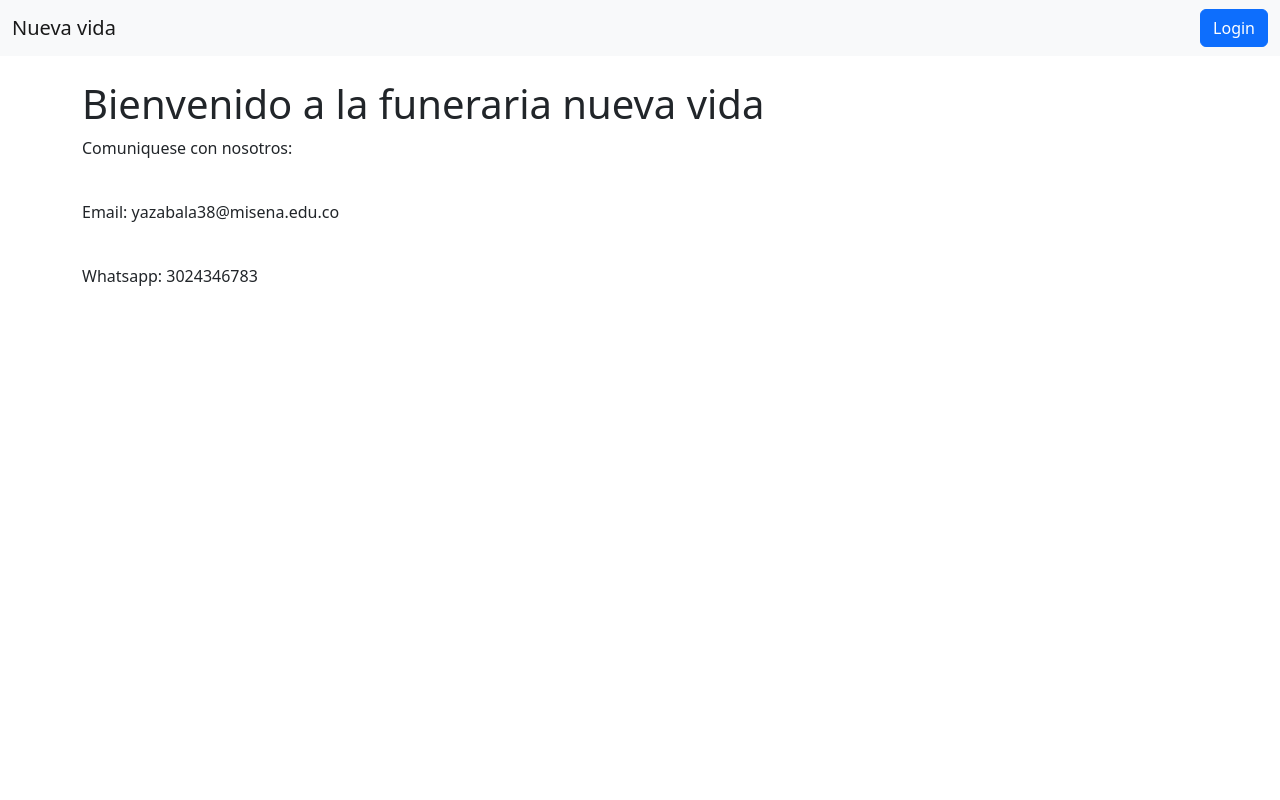
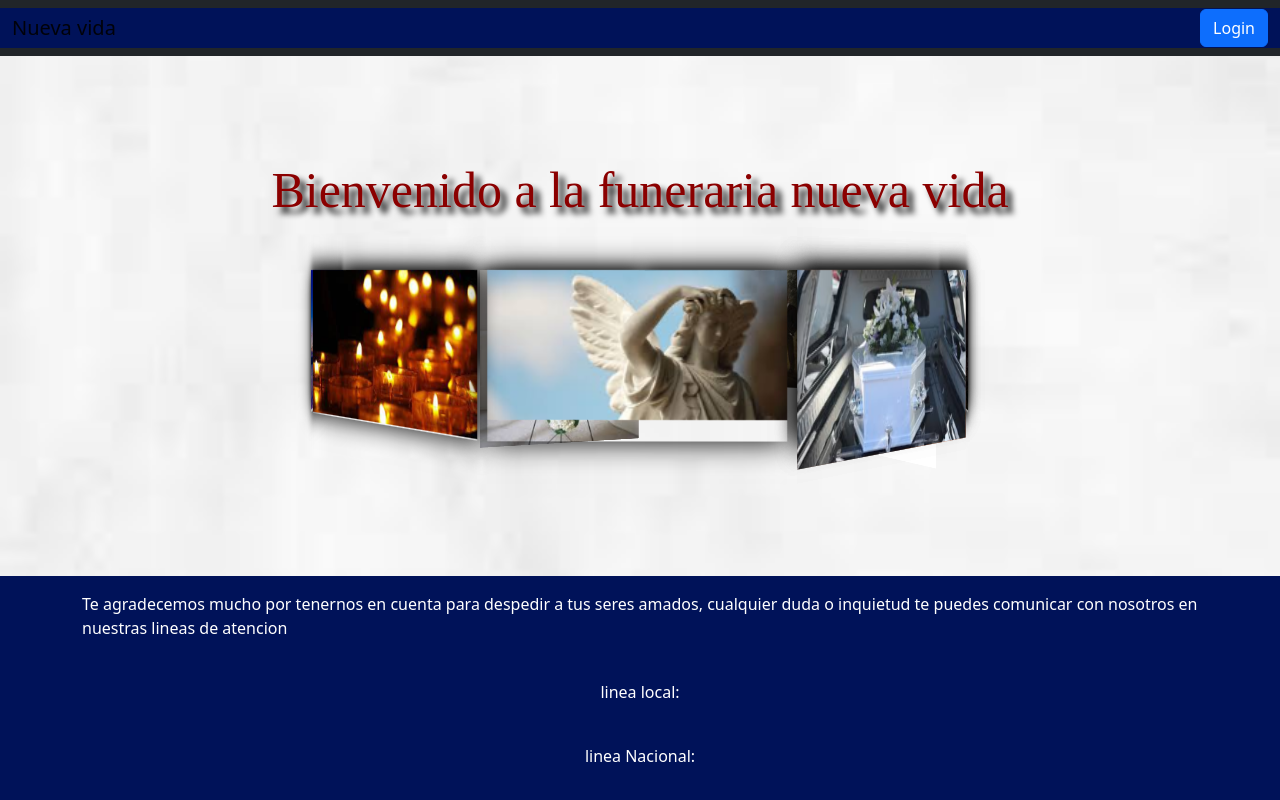
Before and after one commit to yessizc/FunerariaDjsngo, a Django app: page /Nuevavida/ in a window 1280 px wide. Run offline with Django 4.2, Linux system fonts and the light colour scheme; parts of the project's set-up code (start-up, migrations or seed data) failed here and were passed over; some libraries are stand-ins or nearby versions.

Commit message:
carrusel terminado en index y base

```diff
--- a/Nuevavida/models.py
+++ b/Nuevavida/models.py
@@ -1,5 +1,8 @@
 from datetime import date
+from distutils.command.upload import upload
 from pickle import TRUE
+from pyexpat import model
+from unittest.util import _MAX_LENGTH
 
 
 from django.db import models
@@ -27,6 +30,7 @@ class Usuario(models.Model):
         (2,"cotizante"),
     )
     rol= models.CharField(max_length=20,choices=roles,default=2)
+    #foto=model.models.ImageField(upload_to='Nuevavida/fotos'default='Nuevavida/fotos/default.jpg')
 
     #def __str__(self):
         #return f"{self.nombre}"
--- a/Nuevavida/static/css/estilo.css
+++ b/Nuevavida/static/css/estilo.css
@@ -1,9 +1,129 @@
-body {
-    color: azure;
-}
+*{
+    margin: 0;
+    padding: 0;
+    box-sizing: border-box;
+    }
 
-img {
-    width: 30%;
-    height: 30%;
-    margin: 15px;
-}
+    body{
+
+    background-position: center;
+    background-repeat: no-repeat;
+    background-size: 280vh;
+    color: white;
+    }
+
+    h1{
+    text-align: center;
+    font-size: 50px;
+        font-family: copperplate gothic;
+    margin-top: 80px;
+    color: darkred;
+    text-shadow: 6px 6px 6px black;
+
+    }
+
+    .content-all{
+    width: 210px;
+    margin: auto;
+    perspective: 1000px;
+    position: relative;
+    margin-top: 50px;
+    }
+
+    .content-carrousel{
+    width: 100%;
+    position: absolute;
+    animation: rotar 60s infinite linear;
+    transform-style: preserve-3d;
+    }
+
+    .content-carrousel:hover{
+    animation-play-state: paused;
+    cursor: pointer;
+
+    }
+
+    .content-carrousel figure{
+    width: 100%;
+    height: 120px;
+    position: absolute;
+    box-shadow: 0px 0px 20px 0px black;
+    transition: all 300ms;
+
+    }
+
+    content-carrousel figure:hover{
+    box-shadow: 0px 0px 0px 0px black;
+    transition: all 300ms;
+    }
+
+    .content-carrousel figure:nth-child(1){transform: rotateY(0deg) translateZ(300px);}
+    .content-carrousel figure:nth-child(2){transform: rotateY(40deg) translateZ(300px);}
+    .content-carrousel figure:nth-child(3){transform: rotateY(80deg) translateZ(300px);}
+    .content-carrousel figure:nth-child(4){transform: rotateY(120deg) translateZ(300px);}
+    .content-carrousel figure:nth-child(5){transform: rotateY(160deg) translateZ(300px);}
+    .content-carrousel figure:nth-child(6){transform: rotateY(200deg) translateZ(300px);}
+    .content-carrousel figure:nth-child(7){transform: rotateY(240deg) translateZ(300px);}
+    .content-carrousel figure:nth-child(8){transform: rotateY(280deg) translateZ(300px);}
+    .content-carrousel figure:nth-child(9){transform: rotateY(320deg) translateZ(300px);}
+    .content-carrousel figure:nth-child(10){transform: rotateY(360deg) translateZ(300px);}
+
+    .content-carrousel img{
+    width: 100%;
+    transition: all 300ms;
+    }
+
+    .content-carrousel img:hover{
+    transform: scale(1.5);
+    transition: all 300ms;
+    }
+
+    @keyframes rotar{
+    from{
+    transform: rotateY(0deg);
+    }to{
+    transform: rotateY(360deg);
+
+    }
+
+
+    }
+    .container-fluid{
+
+        background-color: #001259;
+    }
+    navbar div,a{
+        color: white;
+    }
+
+    #footer{
+        background-color: #001259;
+        position: absolute;
+        bottom: 0;
+        width: 100%;
+        text-align: center;
+        color: white;
+        margin-top: 5em;
+        margin-top: 5em;
+        padding: 1em 0;
+    }
+
+    #contenido-footer{
+        text-align: left;
+    }
+
+    #escrito-footer{
+        text-align: center;
+    }
+
+    #medio{
+        background-image: url(/static/imagenes/fondo.jpeg);
+        background-repeat: no-repeat;
+        background-position: center center;
+        background-attachment: fixed;
+        background-size: cover;
+        min-height: 100vh;
+    }
+    #exampleModalLabel{
+        color: black;
+    }
--- a/Nuevavida/templates/base.html
+++ b/Nuevavida/templates/base.html
@@ -10,6 +10,7 @@
     <title>{%block titulo%} Software funeraria nueva vida {%endblock%}</title>
     <!--Bootstrap 5.2-->
     <link href="{% static 'css/bootstrap.min.css' %}" rel="stylesheet">
+    <link href="{% static 'css/estilo.css' %}" rel="stylesheet">
 
 
 
@@ -23,7 +24,8 @@
 
 <body>
 
-    <nav class="navbar navbar-expand-lg bg-light">
+    <main id="medio">
+        <nav class="navbar navbar-expand-lg bg-dark">
             <div class="container-fluid">
                 <a class="navbar-brand" href="{% url 'Nuevavida:index'%}">Nueva vida</a>
                 <button class="navbar-toggler" type="button" data-bs-toggle="collapse" data-bs-target="#navbarSupportedContent" aria-controls="navbarSupportedContent" aria-expanded="false" aria-label="Toggle navigation">
@@ -103,14 +105,14 @@
                 <form action="{% url 'Nuevavida:login' %}" method="post">
                     {% csrf_token %}
                     <div class="modal-body">
-                    <label for="correo">Correo</label>
+                        <label for="correo" id="exampleModalLabel">Correo</label>
                         <input class="form-control" id="correo" name="correo"><br>
-                    <label for="contraseña">Contraseña</label>
+                        <label for="contraseña" id="exampleModalLabel">Contraseña</label>
                         <input type="password" class="form-control" id="contraseña" name="password">
                     </div>
                     <div class="modal-footer">
                         <button type="button" class="btn btn-secondary" data-dismiss="modal">Cancelar</button>
-                    <button type="submit" class="btn btn-primary">Login</button> </div>
+                        <button type="submit" class="btn btn-primary" >Login</button> </div>
                     </div>
                 </form>
             </div>
@@ -120,7 +122,20 @@
         <div class="container"><br>
             {%block contenedor%} -------- {%endblock%}
         </div>
+    </main>
 
+    <footer id="footer">
+
+        <div class="container" id="contenido-footer">
+            <p>Te agradecemos mucho por tenernos en cuenta para despedir a tus seres amados, cualquier duda o inquietud te puedes comunicar con nosotros en nuestras lineas de atencion</p><br>
+            <div id="escrito-footer">
+                <p>linea local:</p><br>
+                <p>linea Nacional:</p>
+            </div>
+
+
+        </div>
+    </footer>
 
     <script src="{% static 'js/popper.min.js'%}"></script>
     <script src="{% static 'js/libreria.js'%}"></script>
--- a/Nuevavida/templates/index.html
+++ b/Nuevavida/templates/index.html
@@ -1,21 +1,37 @@
 {%extends "base.html"%}
- {%load static%}
+    {%load static%}
+ <!--<link rel="stylesheet" href="{% static 'css/estilo.css'%}">-->
 
 
  {%block titulo%} funeraria {%endblock%}
 
 {%block contenedor%}
-<h1>Bienvenido a la funeraria nueva vida</h1>
+
 {% if messages %}
 {% for message in messages %}
 <div class="alert alert-{% if message.tags %}{{ message.tags }}{% else %}dark{% endif %}" role="alert"> {{ message }} </div>
 {% endfor %} {% endif %}
 
+<body>
+    <h1>Bienvenido a la funeraria nueva vida</h1>
+    <div class="content-all">
+    <div class="content-carrousel">
+    <figure><img src="{% static 'imagenes/ataud.jpeg'%}"></figure>
+    <figure><img src="{% static 'imagenes/barco.jpeg'%}"></figure>
+    <figure><img src="{% static 'imagenes/cinta.jpeg'%}"></figure>
+    <figure><img src="{% static 'imagenes/descarga.jpeg'%}"></figure>
+    <figure><img src="{% static 'imagenes/flores.jpeg'%}"></figure>
+    <figure><img src="{% static 'imagenes/images (1).jpeg'%}"></figure>
+    <figure><img src="{% static 'imagenes/images.jpeg'%}"></figure>
+    <figure><img src="{% static 'imagenes/intento.jpeg'%}"></figure>
+    <figure><img src="{% static 'imagenes/paloma.jpeg'%}"></figure>
+    <figure><img src="{% static 'imagenes/otroataud.jpeg'%}"></figure>
+    </div>
+    </div>
 
 
 
-    <p>Comuniquese con nosotros: </p><br>
-    <p>Email: yazabala38@misena.edu.co</p><br>
-    <p>Whatsapp: 3024346783</p>
+
+
 
 {%endblock contenedor%}
--- a/Nuevavida/vistas/loginview.py
+++ b/Nuevavida/vistas/loginview.py
@@ -45,4 +45,4 @@ def logout (request):
         del request.session['userName']
     except Exception as e:
         print(request,f"error: {e}")
-    return render(request,'index.html')
+    return redirect('Nuevavida:index')
```
Also changed, not shown: Nuevavida/vistas/facturaviews.py (+13 -15 lines), Nuevavida/static/imagenes/ataud.jpeg (added), Nuevavida/static/imagenes/barco.jpeg (added), Nuevavida/static/imagenes/cinta.jpeg (added), Nuevavida/static/imagenes/descarga.jpeg (added), Nuevavida/static/imagenes/flores.jpeg (added), Nuevavida/static/imagenes/fondo.jpeg (added), Nuevavida/static/imagenes/images (1).jpeg (added), Nuevavida/static/imagenes/images.jpeg (added), Nuevavida/static/imagenes/intento.jpeg (added), Nuevavida/static/imagenes/otroataud.jpeg (added), Nuevavida/static/imagenes/paloma.jpeg (added), Nuevavida/static/imagenes/urna.jpeg (added), db.sqlite3. Lines whose indentation alone changed are shown as unchanged.
